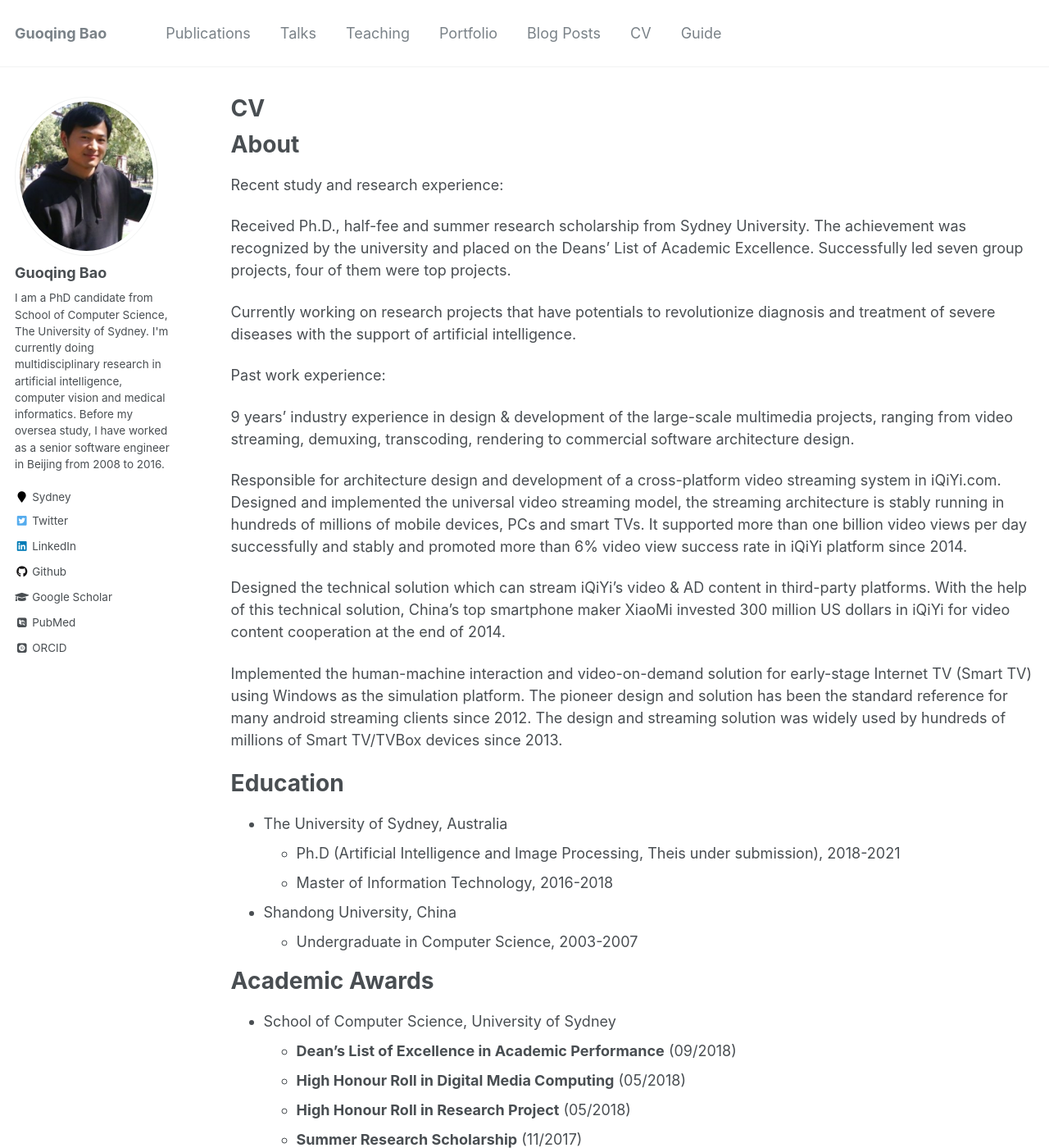
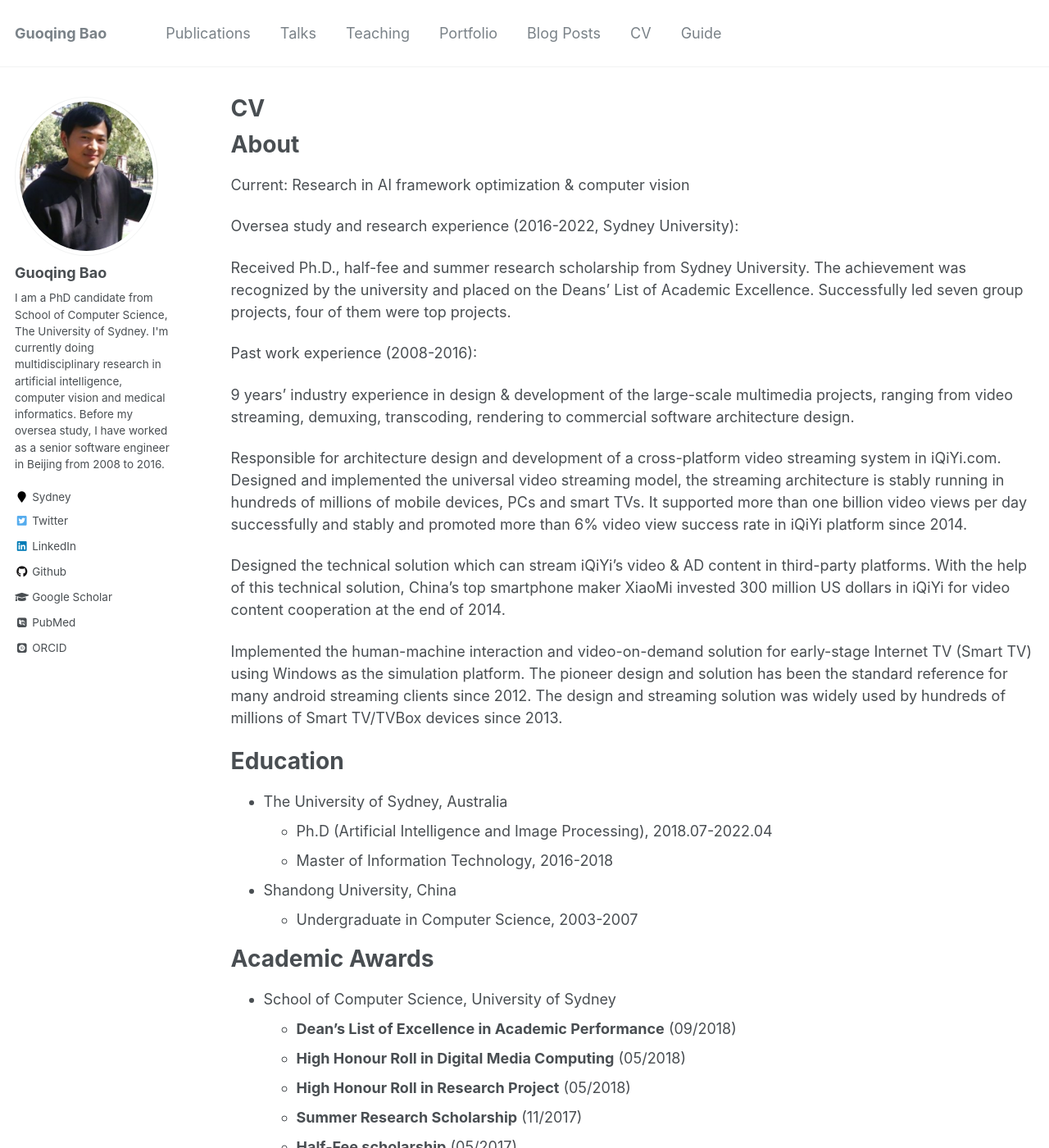
Before and after one commit to guoqingbao/guoqingbao.github.io, a Jekyll site: the page built from _pages/cv.md, in a window 1280 px wide and 1400 px high. Shown: the whole window at 82% size. Built offline with Jekyll 4.4.1, drawn with Linux system fonts in a browser that asks for light colours; some web fonts are replaced; some of the changed text lies outside the part shown.

Commit message:
Update cv.md

```diff
--- a/_pages/cv.md
+++ b/_pages/cv.md
@@ -11,14 +11,14 @@
 
 About
 ======
-Recent study and research experience:
+Current: Research in AI framework optimization & computer vision
+
+Oversea study and research experience (2016-2022, Sydney University):
 
 Received Ph.D., half-fee and summer research scholarship from Sydney University. The achievement was recognized by the university and placed on the Deans' List of Academic Excellence. Successfully led seven group projects, four of them were top projects.
 
-Currently working on research projects that have potentials to revolutionize diagnosis and treatment of severe diseases with the support of artificial intelligence.
 
-
-Past work experience:
+Past work experience (2008-2016):
 
 9 years' industry experience in design & development of the large-scale multimedia projects, ranging from video streaming, demuxing, transcoding, rendering to commercial software architecture design.
 
@@ -31,7 +31,7 @@
 Education
 ======
 * The University of Sydney, Australia
-  * Ph.D (Artificial Intelligence and Image Processing, Theis under submission), 2018-2021
+  * Ph.D (Artificial Intelligence and Image Processing), 2018.07-2022.04
   * Master of Information Technology, 2016-2018
 * Shandong University, China
   * Undergraduate in Computer Science, 2003-2007
@@ -55,9 +55,9 @@
     {% include archive-single-cv.html %}
   {% endfor %}</ul>
 
-Research Experience
+Academic Research Experience
 ======
-* **PhD Candidate & Research Assistant** in School of Computer Science, The University of Sydney (04/2018 – Present)
+* **PhD Candidate & Research Assistant** in School of Computer Science, The University of Sydney (04/2018 – 2022.04)
   * Analyses medical imaging data and genomic big data based on machine learning/deep learning.
   * Design and implement machine learning models that can harness medical big data for disease diagnosis.
   * Write and publish high-quality scientific papers on computer vision, pattern recognition, machine learning, and translational medicine related areas.
@@ -74,6 +74,8 @@
 
 Industry Work experience
 ======
+* **Senior Staff Research Scientist** in Enflame (04/2022 – Present)
+  * Research in AI framework optimization and computer vision
 * **Senior Software Engineer** in iQiYi.com (11/2011 – 07/2016)
   * Responsible for architecture design and development of the cross-platform video streaming architecture; design and implement the universal video streaming model; in charge of technical design, cooperation and communication with third parties, like XiaoMi, Lenovo, Huawei, etc.
   * Designed and implemented a universal and cross-platform video streaming architecture.
```
